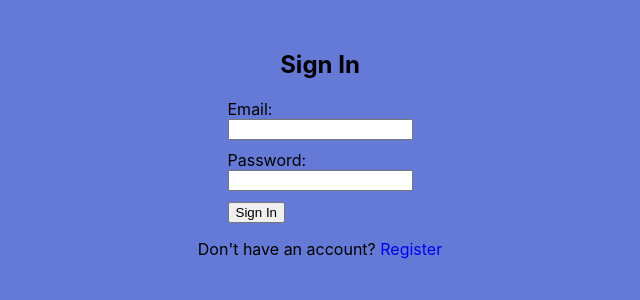
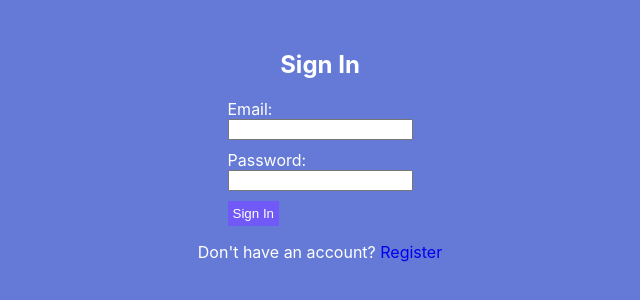
Before and after one commit to jasonbhlee/final_project, a React (Create React App) app in the folder project-app-frontend/: page / in a window 1280 px wide. Shown: the top 300 px of the page, without its empty margins (320-960 px from the left). Built offline with nearby package versions, Linux system fonts and the light colour scheme.

Commit message:
css edits

```diff
--- a/project-app-frontend/src/index.css
+++ b/project-app-frontend/src/index.css
@@ -6,9 +6,23 @@ body {
   -webkit-font-smoothing: antialiased;
   -moz-osx-font-smoothing: grayscale;
   background-color:rgb(101, 122, 214);
+  color: white;
 }
 
 code {
   font-family: source-code-pro, Menlo, Monaco, Consolas, 'Courier New',
     monospace;
 }
+
+button {
+  background-color: rgb(112, 89, 246);
+  border: none;
+  padding: 5px;
+  color: white;
+}
+
+button:hover {
+  cursor: pointer;
+  background-color: white;
+  color: black;
+}
```
